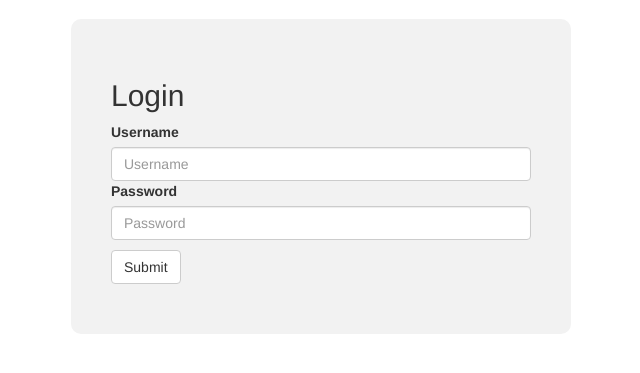
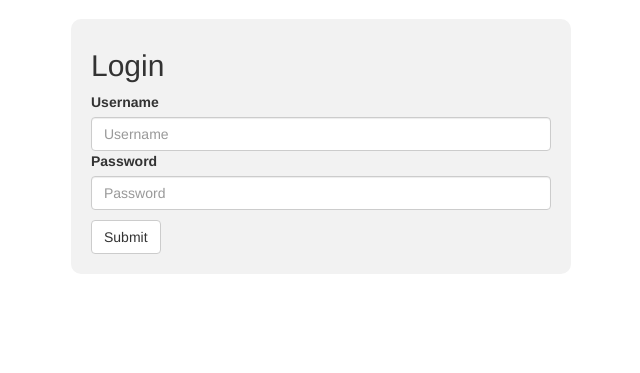
Before and after one commit to siljr/pu, a Django app: page /login/?next=/questions/ in a window 1280 px wide. Shown: the part 51-424 px from the top of the page, without its empty margins (319-959 px from the left). Run offline with Django 3.2, Linux system fonts and the light colour scheme; some libraries are stand-ins or nearby versions.

Commit message:
fixing some styling

```diff
--- a/qBot/qBot/static/qBot/style/mainstyle.css
+++ b/qBot/qBot/static/qBot/style/mainstyle.css
@@ -1,7 +1,7 @@
 .inputForm {
     border-radius: 10px;
     background-color: #f2f2f2;
-    padding: 40px;
+    padding: 10px 20px;
     max-width: 500px;
     margin: 0 auto;
 }
--- a/qBot/questions/templates/answers.html
+++ b/qBot/questions/templates/answers.html
@@ -28,7 +28,6 @@
                         {#                            gets the body of the answer#}
                         <div class="panel-body">
                             <h6>{{ answer.created_at }}</h6>
-
                             {{ answer.body }}
                             <button style="float: right" type="button" class="btn btn-default btn-lg">
                                 <span class="glyphicon glyphicon-chevron-up"></span>
--- a/qBot/questions/views.py
+++ b/qBot/questions/views.py
@@ -96,7 +96,6 @@ def vote(request):
 def answers(request, question_id):
     # Could possibly use get_object_or_404 here
     question = Question.objects.get(pk = question_id)
-    answers = reversed(Answer.objects.filter(answer_to=question).order_by('created_at'))
 
     form = AnswerForm()
     if request.method == "POST":
@@ -116,6 +115,7 @@ def answers(request, question_id):
             else:
                 form = AnswerForm()
 
+    answers = reversed(Answer.objects.filter(answer_to=question).order_by('created_at'))
     context = {'question': question, 'answers': answers}  # Including one question and zero or more answers
     return render(request, 'answers.html', context, {'form': form, })
 
```
